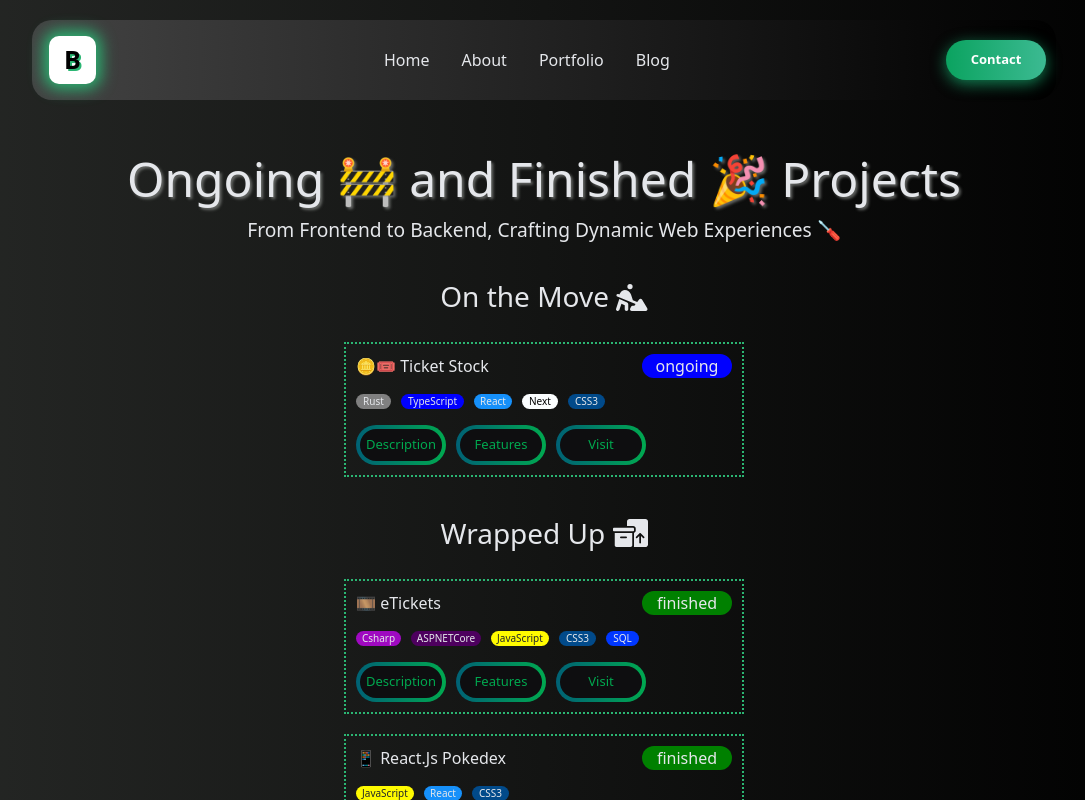
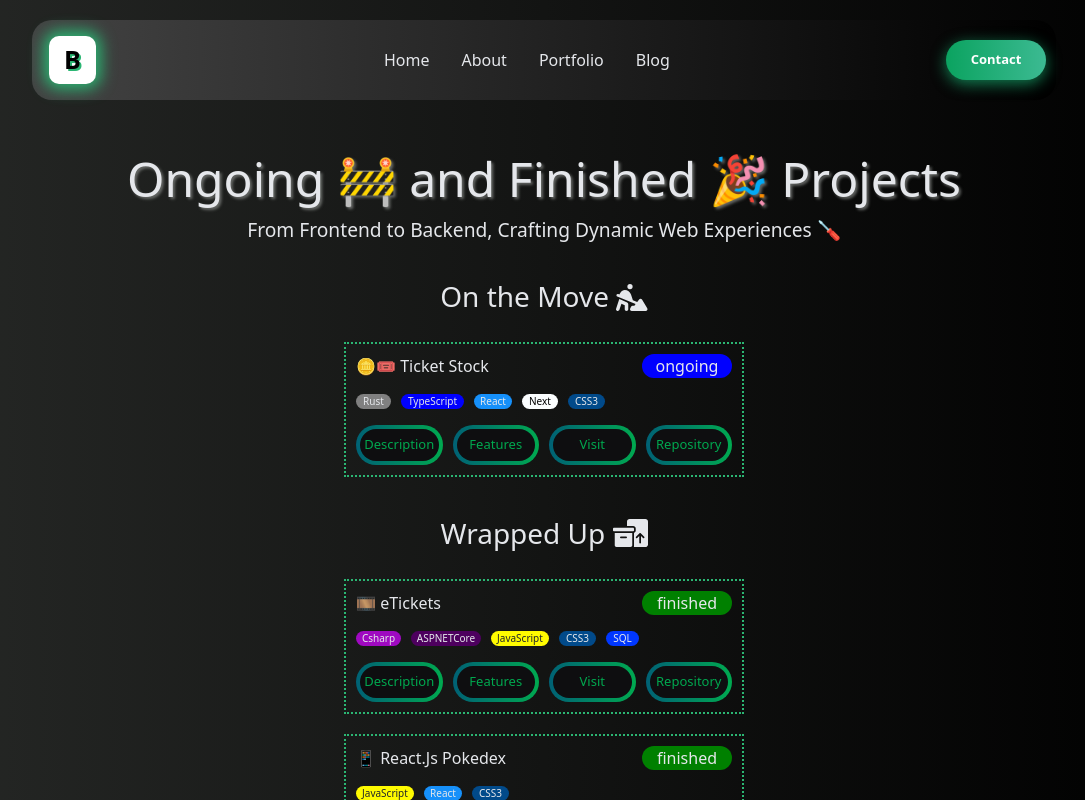
Before and after one commit to BScafura/bscafura-portfolio, a React (Create React App) app: page / in a window 1280 px wide. Both pictures are taken after a click on the button "Portfolio". Shown: the top 800 px of the page, without its empty margins (96-1181 px from the left). Built offline with nearby package versions, Linux system fonts and the light colour scheme.

Commit message:
link-access-projects

```diff
--- a/src/components/ProjectItems.js
+++ b/src/components/ProjectItems.js
@@ -57,6 +57,9 @@ export function ProjectItems({ dataproject }) {
             <a class="bn31" target="_blank" href={dataproject.link}>
               <span class="bn31span">Visit</span>
             </a>
+            <a class="bn31" target="_blank" href={dataproject.repository}>
+              <span class="bn31span">Repository</span>
+            </a>
           </div>
           {showFeatures === true ? (
             <p>
--- a/src/components/dataprojects.js
+++ b/src/components/dataprojects.js
@@ -12,6 +12,7 @@ const dataprojects = [
     ],
     image: "🎞️",
     techs: ["Csharp", "ASPNETCore", "JavaScript", "CSS3", "SQL"],
+    repository: "https://github.com/BScafura/itickets-mvc",
     link: "https://github.com/BScafura/itickets-mvc",
     status: "finished",
   },
@@ -27,7 +28,8 @@ const dataprojects = [
     ],
     image: "📱",
     techs: ["JavaScript", "React", "CSS3"],
-    link: "https://github.com/BScafura/challenge-pokedex-subvisual",
+    repository: "https://github.com/BScafura/challenge-pokedex-subvisual",
+    link: "https://bscafura.github.io/challenge-pokedex-subvisual/",
     status: "finished",
   },
   {
@@ -43,6 +45,7 @@ const dataprojects = [
     ],
     image: "🪙🎟️",
     techs: ["Rust", "TypeScript", "React", "Next", "CSS3"],
+    repository: "https://github.com/BScafura/wba-builders-ticketstock",
     link: "https://github.com/BScafura/wba-builders-ticketstock",
     status: "ongoing",
   },
@@ -59,7 +62,8 @@ const dataprojects = [
     ],
     image: "🧑‍🤝‍👩🏻💰",
     techs: ["Javascript", "React", "CSS3"],
-    link: "https://github.com/BScafura/split-mate",
+    repository: "https://github.com/BScafura/split-mate",
+    link: "https://bscafura.github.io/split-mate/",
     status: "finished",
   },
 ];
```
